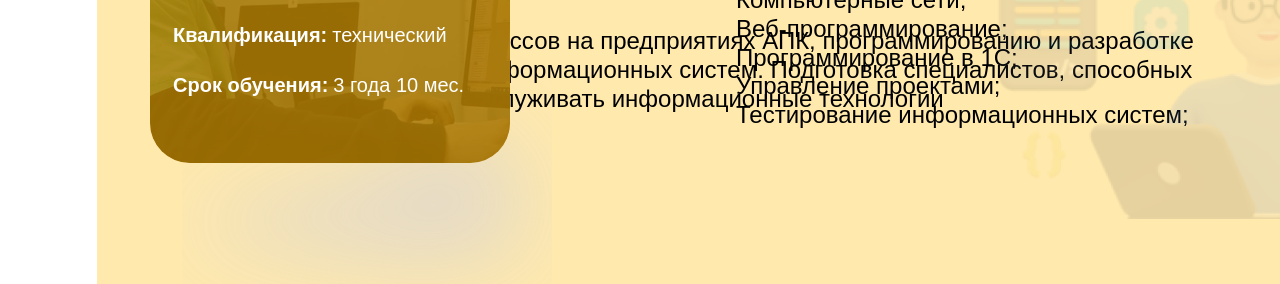
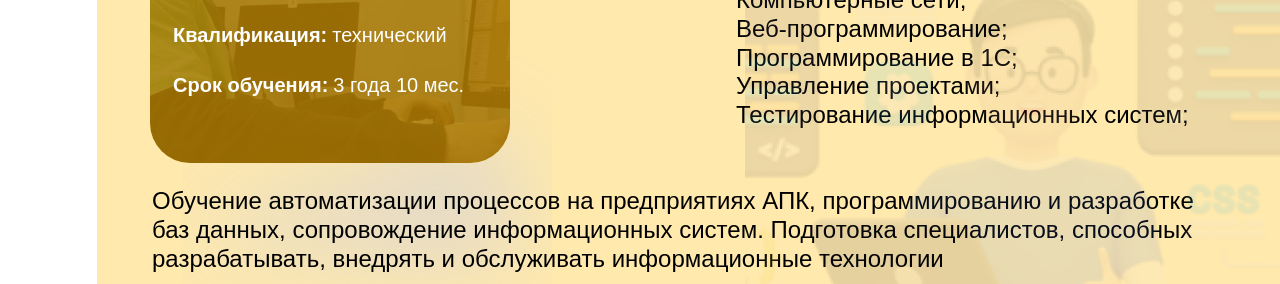
Before and after one commit to lllqtop/tkmmp_abiturientam_09.02.07, a plain HTML site: page index.html in a window 1280 px wide. Shown: the part 491-775 px from the top of the page. Drawn offline with Linux system fonts and the light colour scheme.

Commit message:
Update style.css

```diff
--- a/style.css
+++ b/style.css
@@ -180,7 +180,7 @@ menu, ol, ul {
   font-weight: 500;
   position: absolute;
   left: 3.4375rem;
-  top: 7.875rem;
+  top: 17.875rem;
 }
 
 ._09-02-07__logo {
@@ -269,9 +269,9 @@ menu, ol, ul {
 ._09-02-07___3-d-website-developer-working-on-laptop-illustration-png-1 {
   opacity: 0.2;
   width: 34.03rem;
-  height: 19.5625rem;
+  height: 29.5625rem;
   position: absolute;
-  left: 55.5rem;
+  left: 40.5rem;
   top: 8.9375rem;
   right: 60rem;
   object-fit: cover;
```
